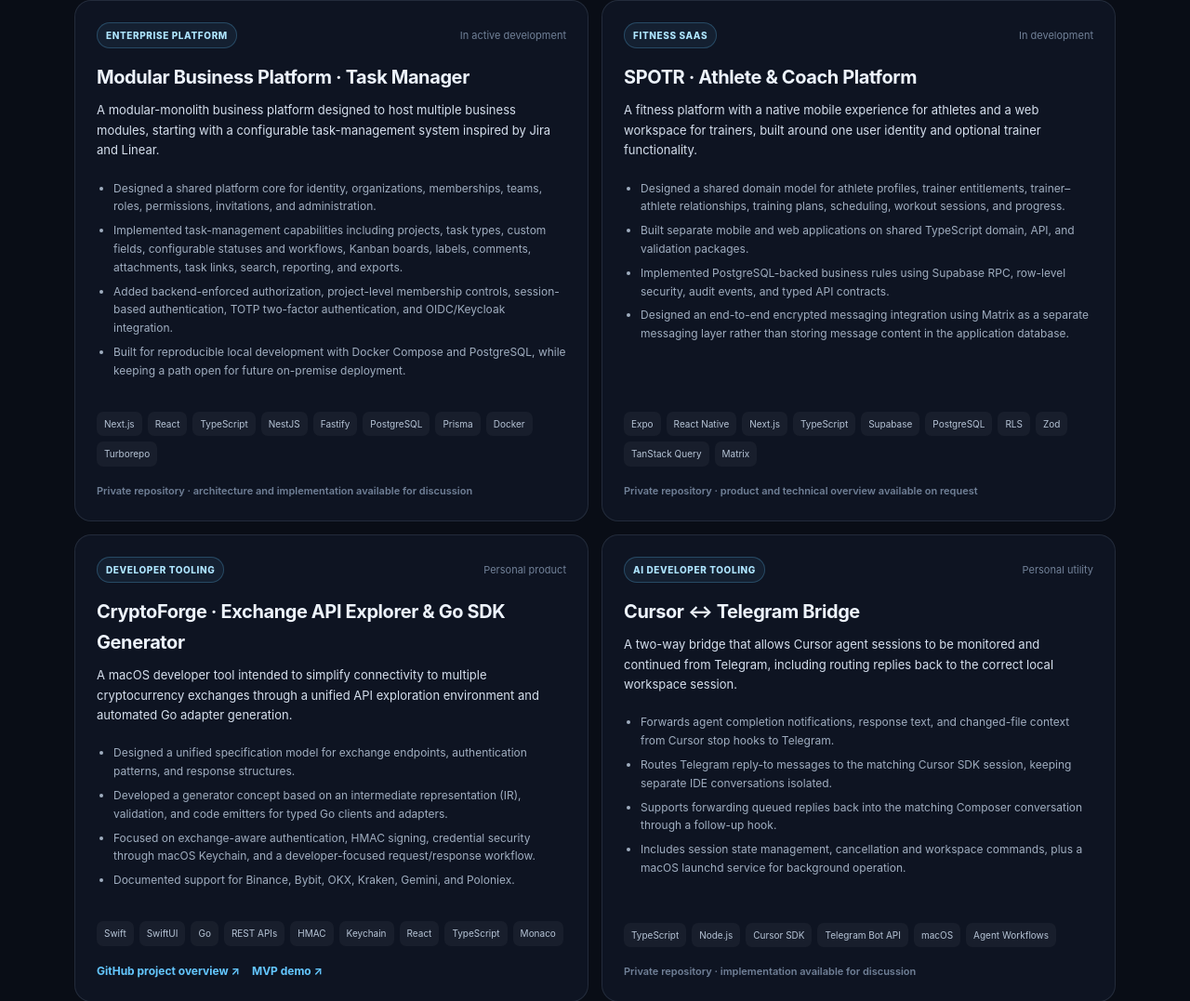
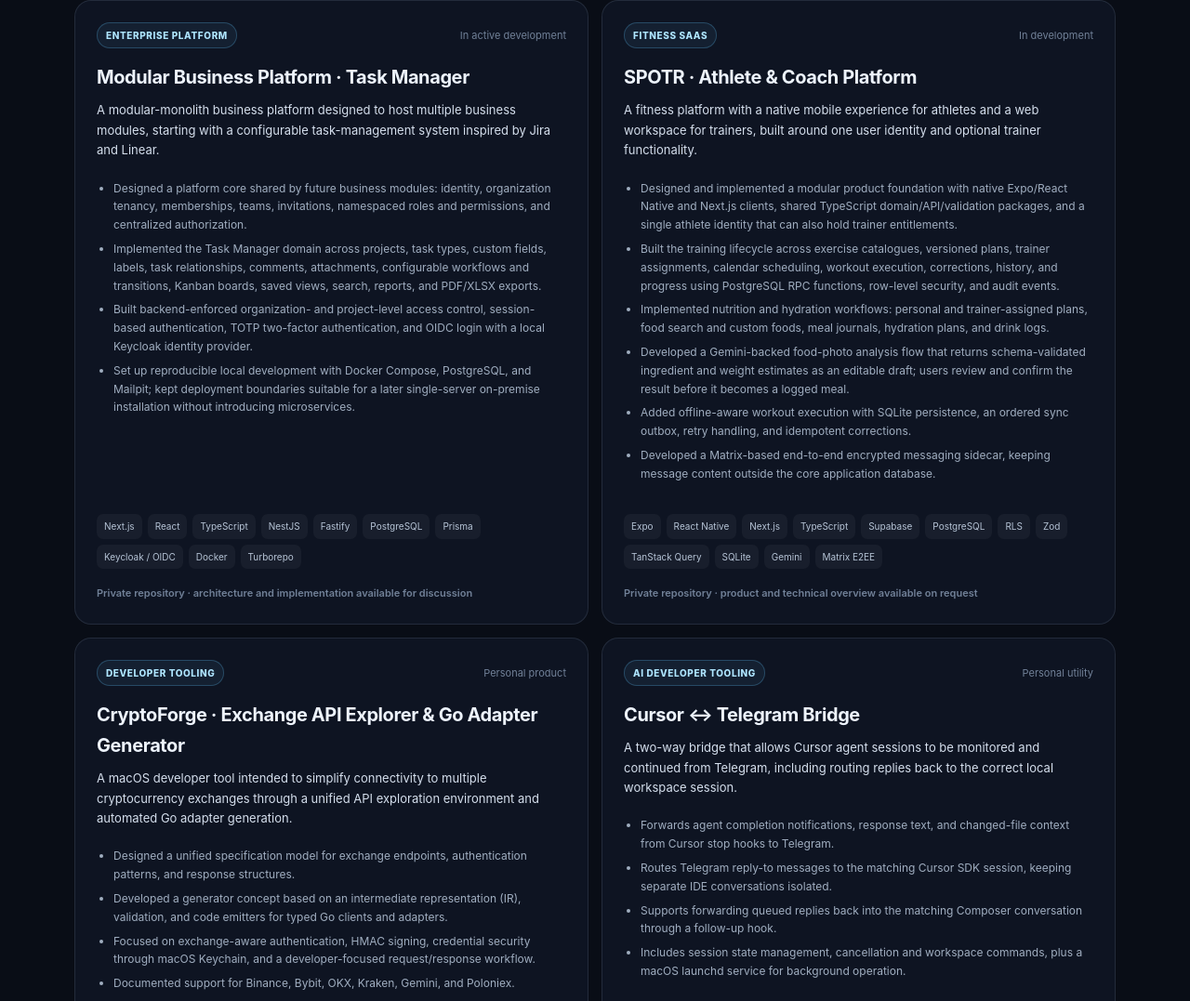
Before and after one commit to DelaiKus/DelaiKus.github.io, a plain HTML site: page sa/index.html in a window 1280 px wide. Shown: the part 2709-3786 px from the top of the page at 93% size. Drawn offline with Linux system fonts and the light colour scheme.

Commit message:
Update portfolio with verified project implementation details

```diff
--- a/sa/index.html
+++ b/sa/index.html
@@ -391,12 +391,12 @@
             <h3>Modular Business Platform · Task Manager</h3>
             <p class="problem">A modular-monolith business platform designed to host multiple business modules, starting with a configurable task-management system inspired by Jira and Linear.</p>
             <ul class="project-points">
-              <li>Designed a shared platform core for identity, organizations, memberships, teams, roles, permissions, invitations, and administration.</li>
-              <li>Implemented task-management capabilities including projects, task types, custom fields, configurable statuses and workflows, Kanban boards, labels, comments, attachments, task links, search, reporting, and exports.</li>
-              <li>Added backend-enforced authorization, project-level membership controls, session-based authentication, TOTP two-factor authentication, and OIDC/Keycloak integration.</li>
-              <li>Built for reproducible local development with Docker Compose and PostgreSQL, while keeping a path open for future on-premise deployment.</li>
+              <li>Designed a platform core shared by future business modules: identity, organization tenancy, memberships, teams, invitations, namespaced roles and permissions, and centralized authorization.</li>
+              <li>Implemented the Task Manager domain across projects, task types, custom fields, labels, task relationships, comments, attachments, configurable workflows and transitions, Kanban boards, saved views, search, reports, and PDF/XLSX exports.</li>
+              <li>Built backend-enforced organization- and project-level access control, session-based authentication, TOTP two-factor authentication, and OIDC login with a local Keycloak identity provider.</li>
+              <li>Set up reproducible local development with Docker Compose, PostgreSQL, and Mailpit; kept deployment boundaries suitable for a later single-server on-premise installation without introducing microservices.</li>
             </ul>
-            <div class="project-tags"><span>Next.js</span><span>React</span><span>TypeScript</span><span>NestJS</span><span>Fastify</span><span>PostgreSQL</span><span>Prisma</span><span>Docker</span><span>Turborepo</span></div>
+            <div class="project-tags"><span>Next.js</span><span>React</span><span>TypeScript</span><span>NestJS</span><span>Fastify</span><span>PostgreSQL</span><span>Prisma</span><span>Keycloak / OIDC</span><span>Docker</span><span>Turborepo</span></div>
             <div class="project-links"><span class="private-note">Private repository · architecture and implementation available for discussion</span></div>
           </article>
 
@@ -405,18 +405,20 @@
             <h3>SPOTR · Athlete & Coach Platform</h3>
             <p class="problem">A fitness platform with a native mobile experience for athletes and a web workspace for trainers, built around one user identity and optional trainer functionality.</p>
             <ul class="project-points">
-              <li>Designed a shared domain model for athlete profiles, trainer entitlements, trainer–athlete relationships, training plans, scheduling, workout sessions, and progress.</li>
-              <li>Built separate mobile and web applications on shared TypeScript domain, API, and validation packages.</li>
-              <li>Implemented PostgreSQL-backed business rules using Supabase RPC, row-level security, audit events, and typed API contracts.</li>
-              <li>Designed an end-to-end encrypted messaging integration using Matrix as a separate messaging layer rather than storing message content in the application database.</li>
+              <li>Designed and implemented a modular product foundation with native Expo/React Native and Next.js clients, shared TypeScript domain/API/validation packages, and a single athlete identity that can also hold trainer entitlements.</li>
+              <li>Built the training lifecycle across exercise catalogues, versioned plans, trainer assignments, calendar scheduling, workout execution, corrections, history, and progress using PostgreSQL RPC functions, row-level security, and audit events.</li>
+              <li>Implemented nutrition and hydration workflows: personal and trainer-assigned plans, food search and custom foods, meal journals, hydration plans, and drink logs.</li>
+              <li>Developed a Gemini-backed food-photo analysis flow that returns schema-validated ingredient and weight estimates as an editable draft; users review and confirm the result before it becomes a logged meal.</li>
+              <li>Added offline-aware workout execution with SQLite persistence, an ordered sync outbox, retry handling, and idempotent corrections.</li>
+              <li>Developed a Matrix-based end-to-end encrypted messaging sidecar, keeping message content outside the core application database.</li>
             </ul>
-            <div class="project-tags"><span>Expo</span><span>React Native</span><span>Next.js</span><span>TypeScript</span><span>Supabase</span><span>PostgreSQL</span><span>RLS</span><span>Zod</span><span>TanStack Query</span><span>Matrix</span></div>
+            <div class="project-tags"><span>Expo</span><span>React Native</span><span>Next.js</span><span>TypeScript</span><span>Supabase</span><span>PostgreSQL</span><span>RLS</span><span>Zod</span><span>TanStack Query</span><span>SQLite</span><span>Gemini</span><span>Matrix E2EE</span></div>
             <div class="project-links"><span class="private-note">Private repository · product and technical overview available on request</span></div>
           </article>
 
           <article class="project-card">
             <div class="project-top"><span class="project-type">Developer tooling</span><span class="project-status">Personal product</span></div>
-            <h3>CryptoForge · Exchange API Explorer & Go SDK Generator</h3>
+            <h3>CryptoForge · Exchange API Explorer & Go Adapter Generator</h3>
             <p class="problem">A macOS developer tool intended to simplify connectivity to multiple cryptocurrency exchanges through a unified API exploration environment and automated Go adapter generation.</p>
             <ul class="project-points">
               <li>Designed a unified specification model for exchange endpoints, authentication patterns, and response structures.</li>
@@ -479,10 +481,10 @@
         <div class="stack-groups">
           <div class="stack-row"><strong>Protocols & integration</strong><span>FIX · REST · WebSocket · SOAP · gRPC · OpenAPI · Swagger</span></div>
           <div class="stack-row"><strong>Architecture & messaging</strong><span>Microservices · Distributed Systems · Event-Driven Architecture · Kafka · RabbitMQ</span></div>
-          <div class="stack-row"><strong>Data & backend</strong><span>PostgreSQL · MySQL · MS SQL Server · SQL · Go · TypeScript</span></div>
+          <div class="stack-row"><strong>Data & backend</strong><span>PostgreSQL · MySQL · MS SQL Server · SQL · Go · TypeScript · Node.js · Prisma</span></div>
           <div class="stack-row"><strong>Product & analysis</strong><span>Jira · Confluence · Figma · Miro · BPMN 2.0 · UML · Camunda · Lucidchart</span></div>
           <div class="stack-row"><strong>Engineering & quality</strong><span>Git · Postman · Vitest · Playwright · CI/CD · Grafana · Kibana</span></div>
-          <div class="stack-row"><strong>AI development</strong><span>Claude Code · Cursor · ChatGPT · Gemini · LLM-assisted workflows · Agentic coding</span></div>
+          <div class="stack-row"><strong>AI development</strong><span>Claude Code · Cursor · Cursor SDK · ChatGPT · Gemini · AI vision workflows · LLM-assisted analysis and implementation</span></div>
         </div>
       </section>
 
```
